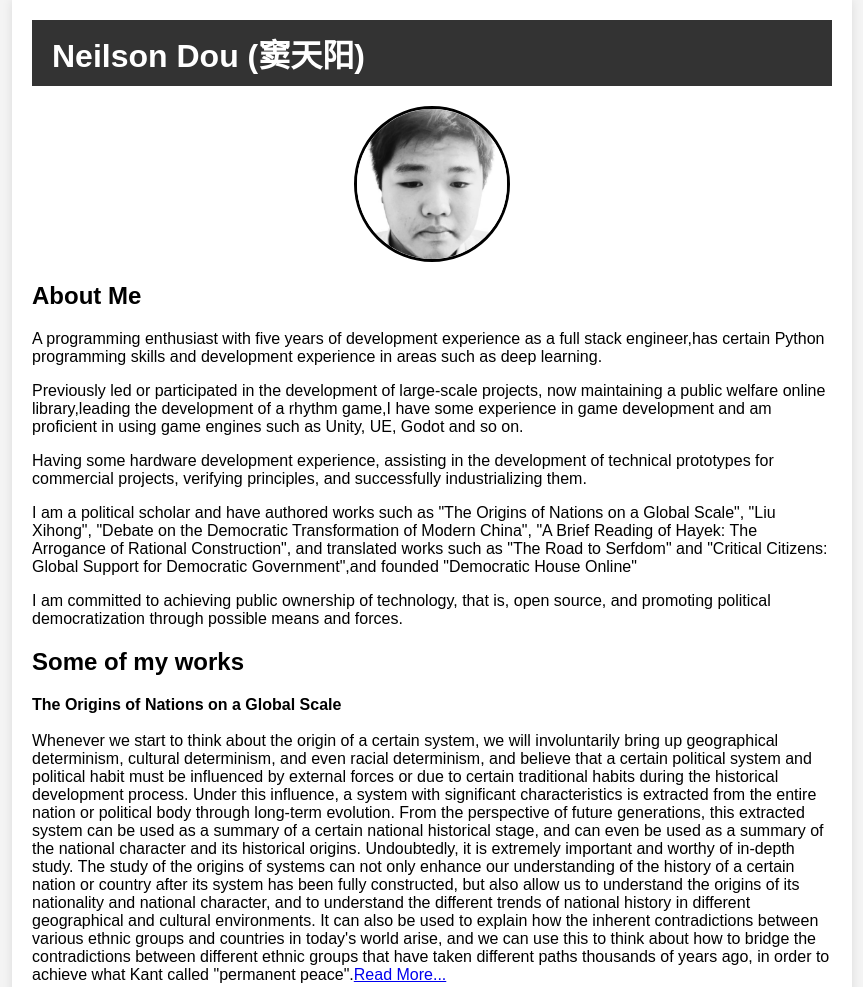
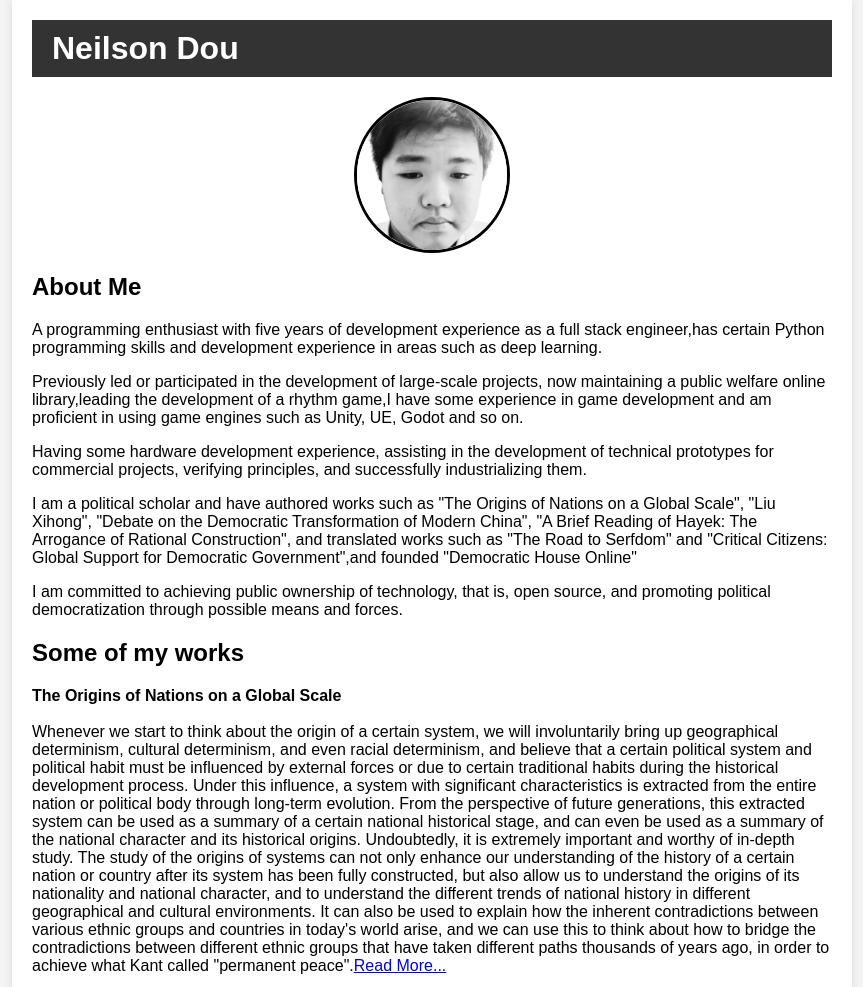
Before and after one commit to neilsondou/neilsondou.github.io, a plain HTML site: page index.html in a window 1280 px wide. Shown: the top 987 px of the page, without its empty margins (208-1071 px from the left). Drawn offline with Linux system fonts and the light colour scheme.

Commit message:
Update index.html

```diff
--- a/index.html
+++ b/index.html
@@ -70,7 +70,7 @@
 <body>
     <div class="container">
         <header>
-            <h1>Neilson Dou (窦天阳)</h1>
+            <h1>Neilson Dou</h1>
         </header>
         <img src="./me.jpg" alt="Neilson Dou" class="profile-pic">
         <div class="about">
```
